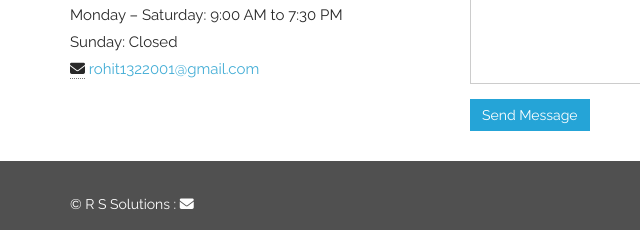
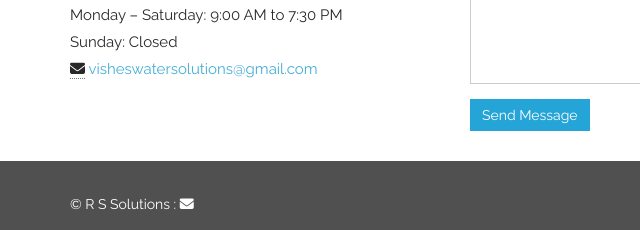
Before and after one commit to Rohitgut/Vishes_Enterprises, a plain HTML site: page index.html in a window 1280 px wide. Shown: the part 7835-8065 px from the top of the page, 0-640 px from the left. Drawn offline with nearby package versions, Linux system fonts and the light colour scheme.

Commit message:
Update index.html

```diff
--- a/index.html
+++ b/index.html
@@ -766,7 +766,7 @@
               Monday – Saturday: 9:00 AM to 7:30 PM<br>
               Sunday: Closed<br>
               <abbr title="Email"><i class="fa-solid fa-envelope"> </i></abbr>
-              <a href="mailto:rohit1322001@gmail.com">rohit1322001@gmail.com</a>
+              <a href="mailto:rohit1322001@gmail.com">visheswatersolutions@gmail.com</a>
             </address>
           </div>
         </div>
```
